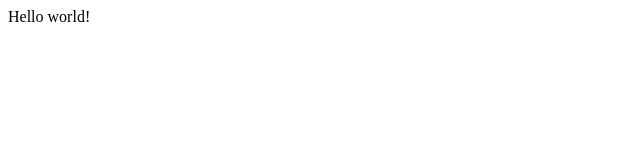
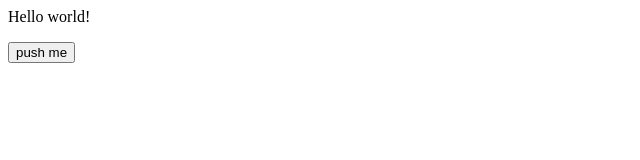
Before and after one commit to jaredzima/barbershow, a plain HTML site: page index.html in a window 1280 px wide. Shown: the whole page, without its empty margins (0-640 px from the left). Drawn offline with Linux system fonts and the light colour scheme.

Commit message:
added the line

```diff
--- a/index.html
+++ b/index.html
@@ -4,5 +4,6 @@
 
     <body>
         <p>Hello world!</p>
+        <button>push me</button>
     </body>
 </html>
```
Also changed, not shown: 1 other file.
